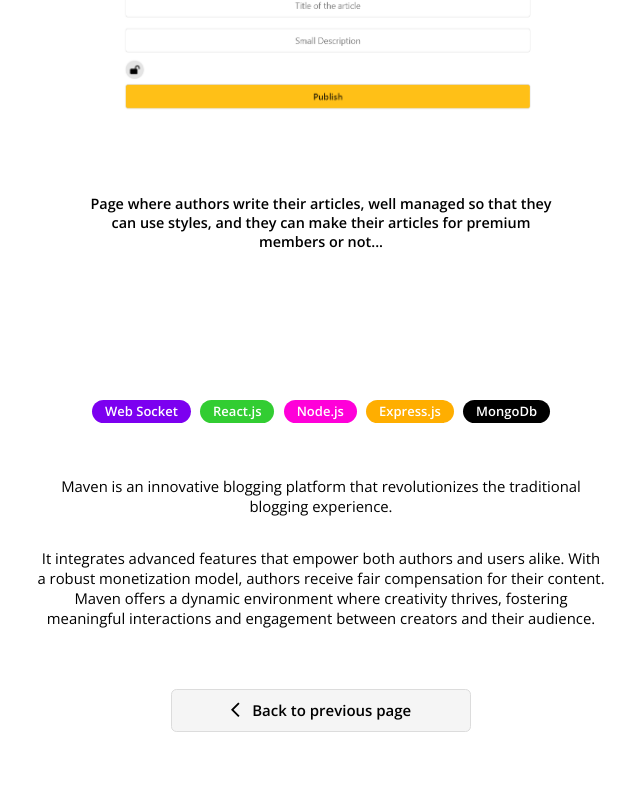
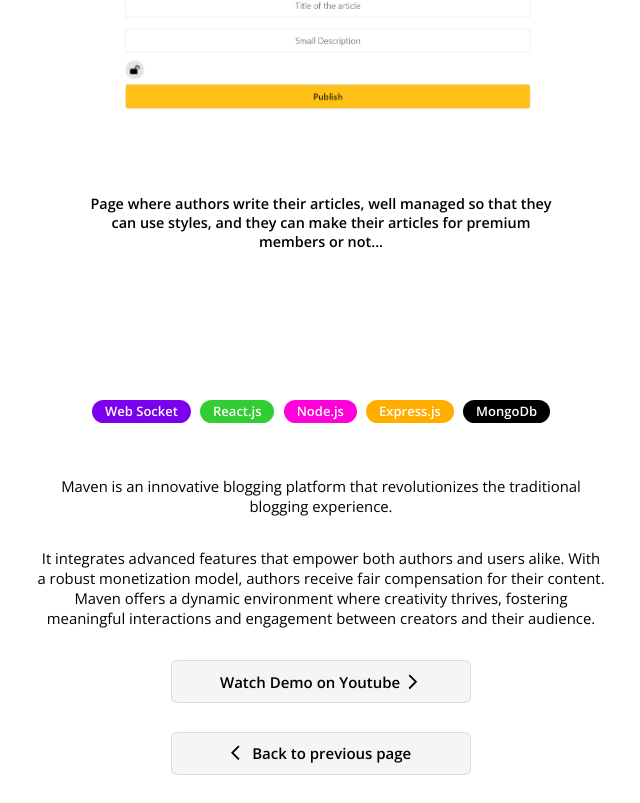
Before and after one commit to akramthedev/akramelbasri.com, a React (Create React App) app: page /project/1 in a window 1280 px wide. Shown: the part 4967-5770 px from the top of the page, without its empty margins (319-959 px from the left). Before the commit the page ends 5727 px from the top, so only its background shows below. Built offline with nearby package versions, Linux system fonts and the light colour scheme.

Commit message:
Update SingleProject.jsx

```diff
--- a/src/Pages/SingleProject.jsx
+++ b/src/Pages/SingleProject.jsx
@@ -103,6 +103,10 @@
 
   const handleCLickOnTheWeBCraf = ()=>{
     window.open('https://www.webcraftagency.com/', '_blank');
+  }
+
+  const handleCLickOnYoutube = () => {
+     window.open('https://youtu.be/0Qm5_dqb4F0/', '_blank');
   }
 
   useEffect(()=>{
@@ -409,11 +413,20 @@
         </div>
 
         {
-            ID === 3 &&
+            ID === 3 ?
           <>
          <div className="zkxc">
             <div onClick={handleCLickOnTheWeBCraf} className="zueduid" >
               <a  className="djjd" href="https://webcraftagency.com/" target="_blank" rel="noreferrer" >Visit webcraft website</a>
+              &nbsp;<ArrowForward className='arrowBack' />
+            </div>
+         </div>
+          </>
+          :
+          <>
+         <div className="zkxc">
+            <div onClick={handleCLickOnYoutube} className="zueduid" >
+              <a  className="djjd" href="https://youtu.be/0Qm5_dqb4F0/" target="_blank" rel="noreferrer" >Watch Demo on Youtube</a>
               &nbsp;<ArrowForward className='arrowBack' />
             </div>
          </div>
```
